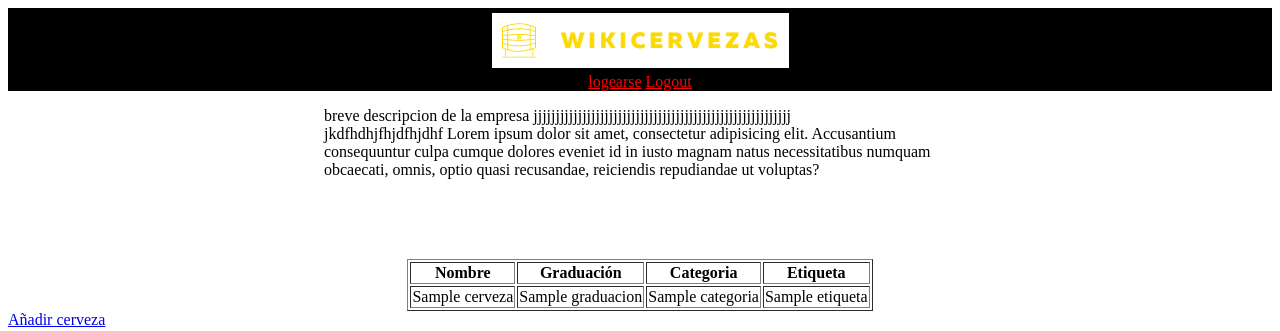
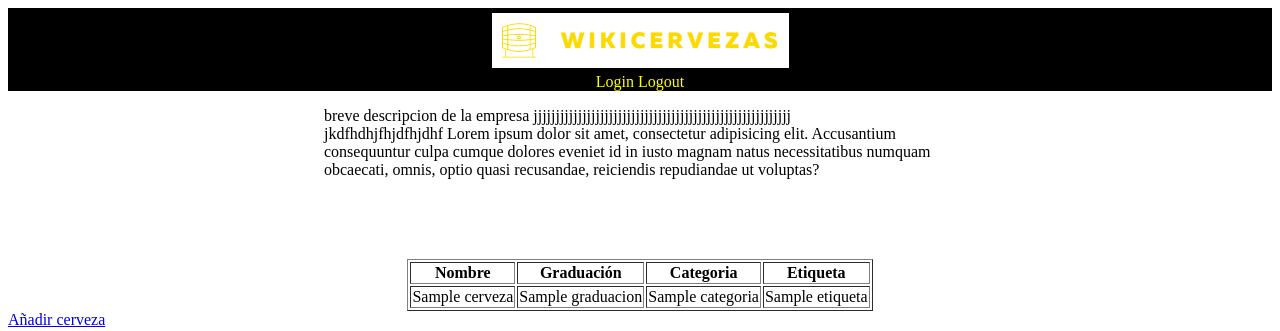
Before and after one commit to adriansanz94/WikiCerveza, a Symfony app: template templates/publicaciones/inicio.html.twig in a window 1280 px wide. Shown: the top 331 px of the page. Run offline with Twig, Linux system fonts and the light colour scheme; the template is opened without the code that fills it: most values are stand-ins (such as "Sample title", 1, 10 or a date in 2020); some libraries are stand-ins or nearby versions.

Commit message:
tabla diferente

```diff
--- a/public/css/principal.css
+++ b/public/css/principal.css
@@ -11,7 +11,8 @@ div{
     background-color: black;
 }
 div a{
-    color: red;
+    text-decoration: none;
+    color: yellow;
 }
 
 p{
--- a/src/Controller/PincipalController.php
+++ b/src/Controller/PincipalController.php
@@ -3,6 +3,7 @@
 namespace App\Controller;
 
 use App\Entity\Cerveza;
+use App\Entity\Etiqueta;
 use Symfony\Bundle\FrameworkBundle\Controller\AbstractController;
 use Symfony\Component\Routing\Annotation\Route;
 
@@ -34,8 +35,11 @@ class PincipalController extends AbstractController
     ]);*/
 
     $rCerveza = $this->getDoctrine()->getRepository(Cerveza::class);
+
+    $rEtiquetas = $this->getDoctrine()->getRepository(Etiqueta::class);
     return $this->render('publicaciones/inicio.html.twig', [
-        'cerveza' => $rCerveza->findAll()
+        'cerveza' => $rCerveza->findAll(),
+        'etiqueta' => $rEtiquetas->findAll()
     ]);
 
     }
--- a/templates/publicaciones/inicio.html.twig
+++ b/templates/publicaciones/inicio.html.twig
@@ -13,7 +13,7 @@
     </div>
     <div>
 
-        <a href="{{ path('app_login') }}">logearse</a>
+        <a href="{{ path('app_login') }}">Login</a>
         <a href="{{ path('app_logout') }}">Logout</a>
 
     </div>
@@ -28,18 +28,20 @@
         <th>Nombre</th>
         <th>Graduación</th>
         <th>Categoria</th>
+
         <th>Etiqueta</th>
+
         </thead>
         <tbody>
         {% for cerve in cerveza %}
-            {% for eti in cerve.etiqueta %}
             <tr>
                 <td>{{ cerve.nombre }}</td>
                 <td>{{ cerve.graduacion }}</td>
                 <td>{{ cerve.categoria }}</td>
-                <td>{{ eti }}</td>
+                {% for etiqueta in cerve.getEtiqueta() %}
+                    <td>{{ etiqueta.nombre }}</td>
+                {% endfor %}
             </tr>
-            {% endfor %}
         {% endfor %}
 
         </tbody>
```
